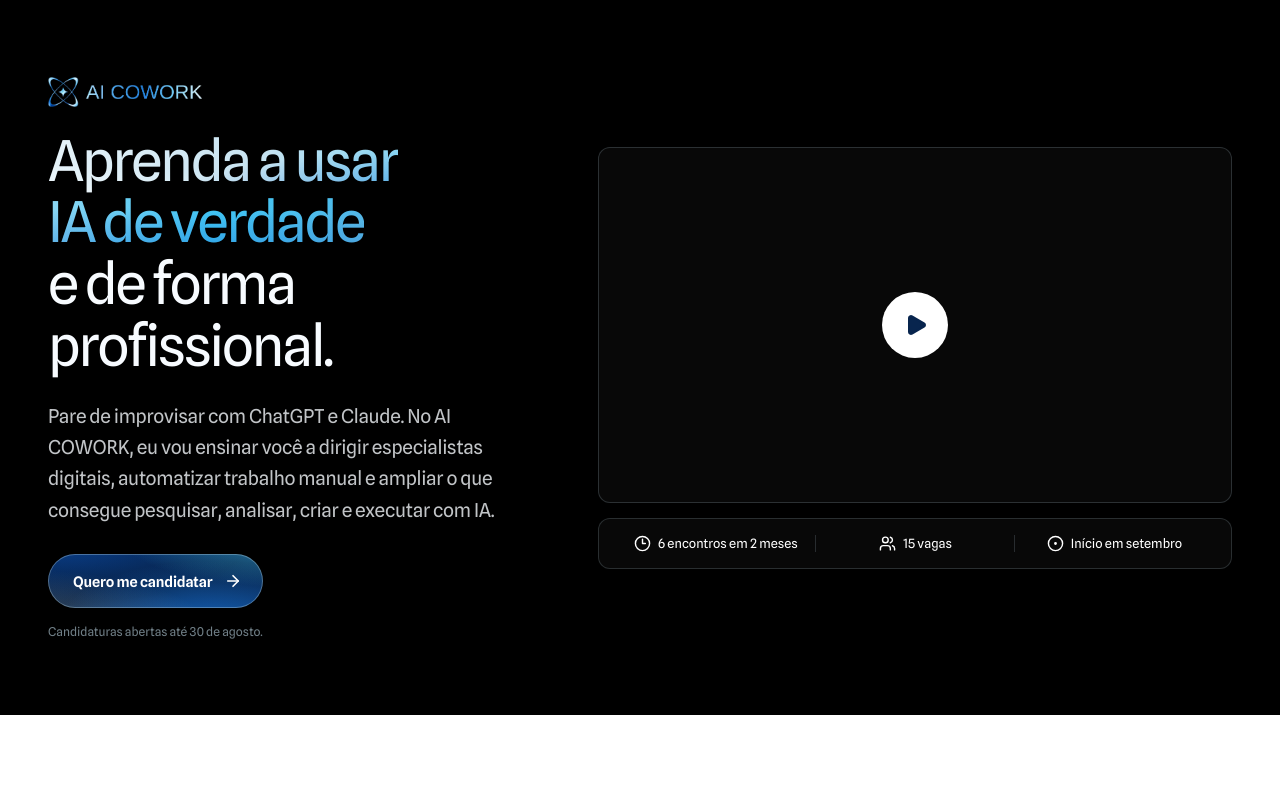
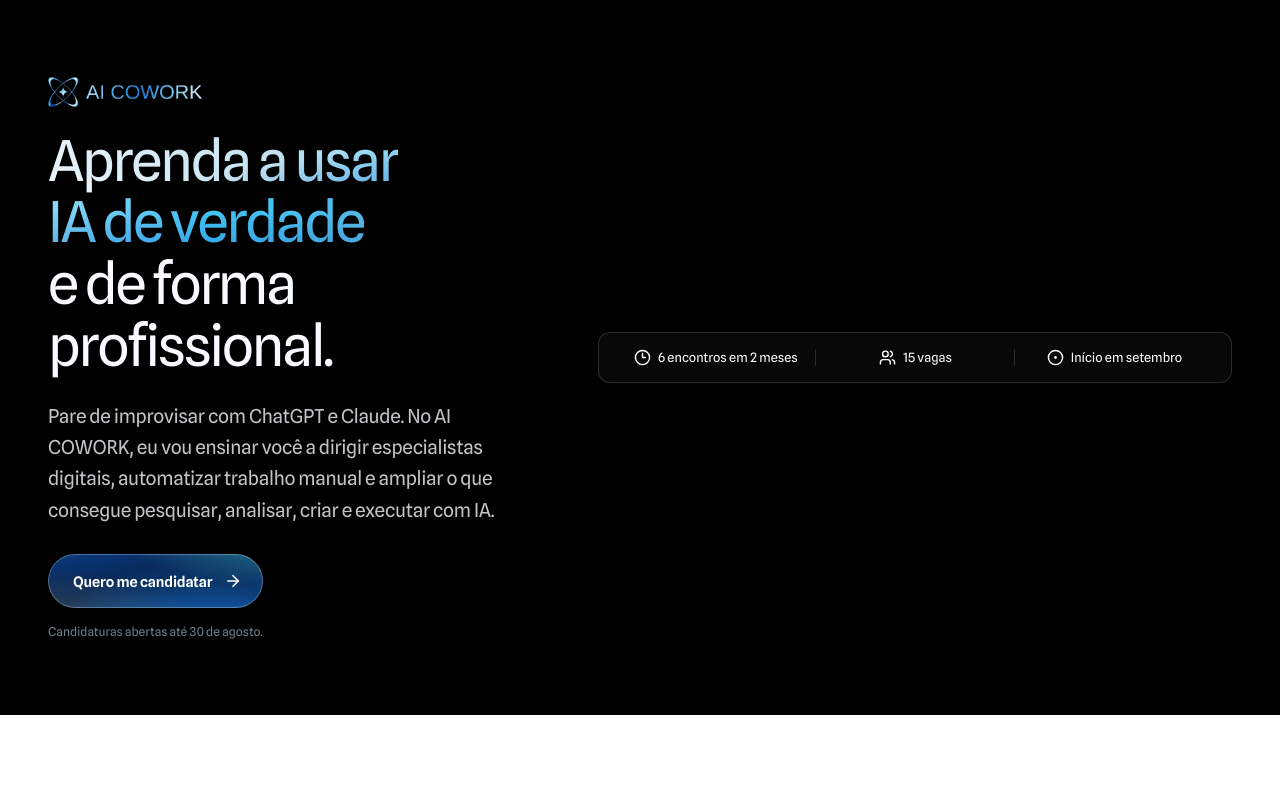
Before and after one commit to nitroxinteligence/ai-cowork-lp-mentoria, a React (Vite) app: page / in a window 1280 px wide. Shown: the top 800 px of the page. Built offline with nearby package versions, Linux system fonts and the light colour scheme.

Commit message:
Update mentor imagery and hero content

```diff
--- a/src/App.jsx
+++ b/src/App.jsx
@@ -18,6 +18,8 @@ import {
   Zap,
 } from 'lucide-react';
 import { AnimatePresence, motion, useReducedMotion } from 'motion/react';
+
+const HERO_VIDEO_ENABLED = false;
 
 const sessions = [
   {
@@ -362,11 +364,13 @@ function Hero({ onApply }) {
           animate={{ opacity: 1, scale: 1 }}
           transition={{ duration: 0.9, delay: 0.16, ease: [0.16, 1, 0.3, 1] }}
         >
-          <div className="video-placeholder" id="video">
-            <button className="play-button" type="button" aria-label="Vídeo de apresentação ainda será inserido">
-              <Play size={24} fill="currentColor" />
-            </button>
-          </div>
+          {HERO_VIDEO_ENABLED && (
+            <div className="video-placeholder" id="video">
+              <button className="play-button" type="button" aria-label="Vídeo de apresentação ainda será inserido">
+                <Play size={24} fill="currentColor" />
+              </button>
+            </div>
+          )}
           <div className="hero__facts" aria-label="Informações da primeira turma">
             <span><Clock3 size={17} /> 6 encontros em 2 meses</span>
             <span><Users size={17} /> 15 vagas</span>
@@ -711,7 +715,6 @@ function AboutSection() {
           <p className="section-index">Quem conduz</p>
           <h2>Eu criei o <span className="mesh-text">AI COWORK</span> porque usar IA como uma caixa de respostas já ficou pequeno demais.</h2>
           <div className="prose prose--about">
-            <p>Eu sou Mateus Paz, especialista em IA.</p>
             <p>No meu trabalho, eu uso IA para pesquisar, analisar dados, organizar conhecimento, criar conteúdo, construir agentes, automatizar tarefas e tirar produtos e sistemas do papel.</p>
             <p>Durante a primeira turma, eu vou abrir o meu processo, demonstrar o que já construí e explicar as decisões por trás de cada uso. Também vou mostrar onde a IA falha, quando uma automação não deveria rodar sozinha e por que o crivo humano ainda é a parte mais importante desse sistema.</p>
           </div>
```
Also changed, not shown: public/images/mateus-paz-palestra-v2.webp.
